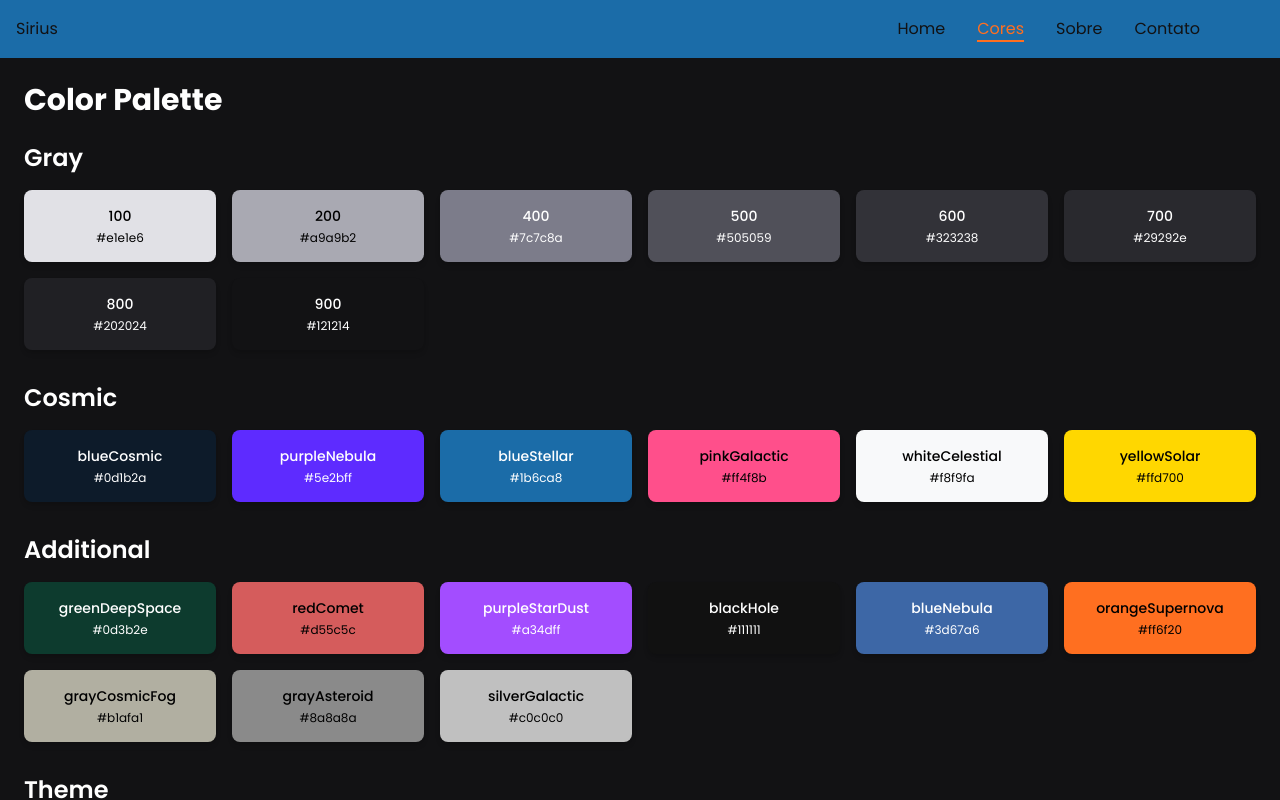
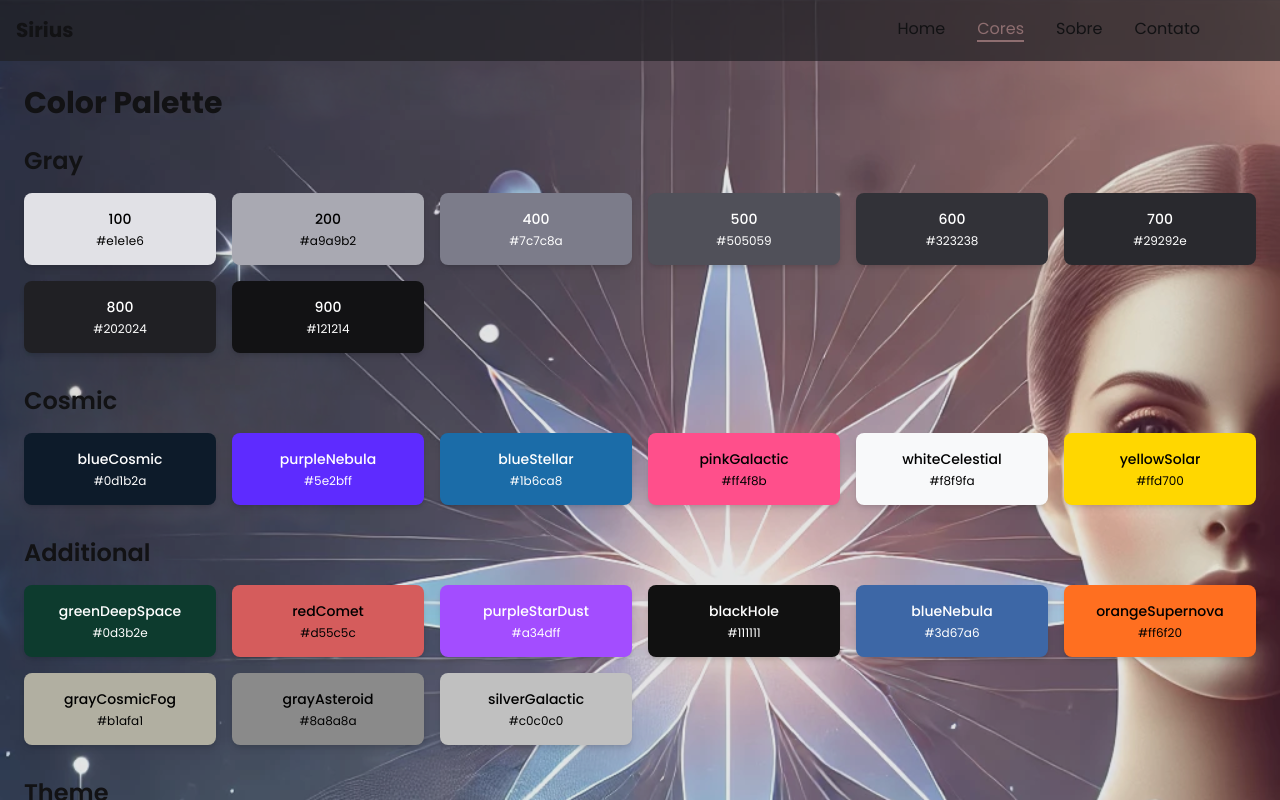
Before and after one commit to Italosm/sirius, a Next.js app: page /colors in a window 1280 px wide. Shown: the top 800 px of the page. Built offline with nearby package versions, Linux system fonts and the light colour scheme.

Commit message:
background image

```diff
--- a/src/app/colors/page.tsx
+++ b/src/app/colors/page.tsx
@@ -305,7 +305,7 @@ const PaletteDisplay = ({
 
 export default function ColorsPage() {
   return (
-    <div className="min-h-screen bg-gray-900 p-3 text-white sm:p-6">
+    <div className="min-h-screen p-3 sm:p-6">
       <h1 className="mb-6 text-2xl font-bold sm:text-3xl">Color Palette</h1>
 
       {/* Display individual colors by category */}
--- a/src/app/globals.css
+++ b/src/app/globals.css
@@ -1,6 +1,6 @@
 @import 'tailwindcss';
 
-@theme {
+@theme inline {
   --color-white: #ffffff;
   --color-black: #000;
 
@@ -20,7 +20,7 @@
   --color-pink-galactic: #ff4f8b; /* Rosa Galáctico */
   --color-white-celestial: #f8f9fa; /* Branco Celestial */
   --color-yellow-solar: #ffd700; /* Amarelo Solar */
-
+  --color-red-stellar: #8e6e70;
   /* Cores adicionais */
   --color-green-deep-space: #0d3b2e; /* Verde Profundo do Espaço */
   --color-red-comet: #d55c5c; /* Vermelho de Cometa */
@@ -37,7 +37,7 @@
   --color-primary-contrast: var(--color-white-celestial);
   --color-secondary: var(--color-purple-nebula);
   --color-secondary-contrast: var(--color-white-celestial);
-  --color-accent: var(--color-yellow-solar);
+  --color-accent: var(--color-red-stellar);
 
   /* Cores de fundo */
   --color-background: var(--color-gray-800);
@@ -68,7 +68,8 @@
   :root {
     --color-background: var(--color-gray-800);
     --color-paper: var(--color-gray-700);
-    --color-text: var(--color-gray-100);
+    --color-text: var(--color-white-celestial);
+    --color-text-accent: var(--color-blue-stellar);
     --color-text-muted: var(--color-gray-200);
     --color-border: var(--color-gray-asteroid);
     --color-primary: var(--color-blue-stellar);
@@ -104,6 +105,11 @@
 }
 
 body {
+  background-image: url('../../public/sirius.png');
+  background-size: cover;
+  background-position: center;
+  background-repeat: no-repeat;
+  background-attachment: fixed;
   background-color: var(--color-background);
   font-family: Arial, Helvetica, sans-serif;
   color: var(--color-text);
@@ -112,6 +118,17 @@ body {
   line-height: 1.6;
 }
 
+body::before {
+  content: '';
+  position: absolute;
+  top: 0;
+  left: 0;
+  width: 100%;
+  height: 100%;
+  background-color: rgba(0, 0, 0, 0.1); /* ajuste da opacidade */
+  z-index: -1;
+}
+
 header {
   text-align: center;
 }
--- a/src/components/MobileNavItem/index.tsx
+++ b/src/components/MobileNavItem/index.tsx
@@ -9,7 +9,7 @@ export function MobileNavItem(props: MobileNavItemProps) {
   return (
     <li onClick={props.onItemClick}>
       <Link
-        className={`relative ${props.isActive ? 'text-accent' : 'hover:text-accent'} pb-0.5 no-underline after:absolute after:bottom-0 after:left-0 after:h-0.5 after:w-full after:bg-blue-300 after:content-[''] ${props.isActive ? 'after:scale-x-100' : 'after:scale-x-0'} `}
+        className={`relative ${props.isActive ? 'text-accent' : 'hover:text-accent'} after:bg-red-stellar pb-0.5 no-underline after:absolute after:bottom-0 after:left-0 after:h-0.5 after:w-full after:content-[''] ${props.isActive ? 'after:scale-x-100' : 'after:scale-x-0'} `}
         href={props.url}
         target={props.newTab ? '_blank' : '_self'}
       >
--- a/src/components/Navbar/index.tsx
+++ b/src/components/Navbar/index.tsx
@@ -54,10 +54,10 @@ export function Navbar() {
     <header>
       <nav
         ref={navRef}
-        className="bg-primary flex justify-between p-4 no-underline"
+        className="bg-background/70 flex justify-between p-4 no-underline"
       >
         <div onClick={closeMenu}>
-          <Link href="/" className="hover:text-accent">
+          <Link href="/" className="hover:text-accent text-xl font-bold">
             Sirius
           </Link>
         </div>
@@ -86,7 +86,7 @@ export function Navbar() {
         <ul
           className={`${
             openMenu ? 'flex' : 'hidden'
-          } bg-background absolute top-14 left-0 z-10 w-full list-none flex-col gap-4 py-4`}
+          } bg-background/70 absolute top-15 left-0 z-10 w-full list-none flex-col gap-4 py-4`}
         >
           {items.map((item, index) => (
             <MobileNavItem
```
Also changed, not shown: public/sirius.png (added).
